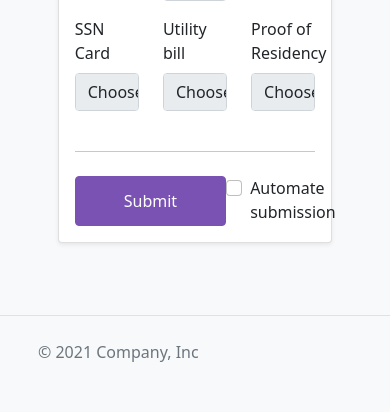
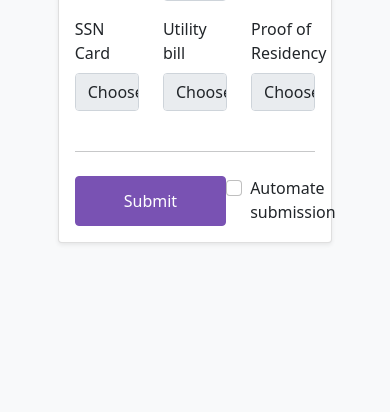
Before and after one commit to AlienZaki/FreezeMe, a Django app: page /client/new/ in a window 390 px wide. Shown: the part 1101-1513 px from the top of the page. After the commit the page ends 1345 px from the top, so only its background shows below. Run offline with Django 4.2, Linux system fonts and the light colour scheme; data comes from the database, SQL or seed files in the repository; parts of the project's set-up code (start-up, migrations or seed data) failed here and were passed over; some libraries are stand-ins or nearby versions.

Commit message:
remove footer

```diff
--- a/templates/base.html
+++ b/templates/base.html
@@ -93,22 +93,10 @@
 </main>
 
 <!-- footer -->
-<footer class="d-flex flex-wrap justify-content-between align-items-center py-3 my-4 border-top">
-    <div class="col-md-4 d-flex align-items-center">
-      <a href="/" class="mb-3 me-2 mb-md-0 text-muted text-decoration-none lh-1">
-        <svg class="bi" width="30" height="24"><use xlink:href="#bootstrap"></use></svg>
-      </a>
-      <span class="text-muted">© 2021 Company, Inc</span>
-    </div>
-
-    <ul class="nav col-md-4 justify-content-end list-unstyled d-flex">
-      <li class="ms-3">
-          <a class="text-muted" href="#">
-              <svg class="bi" width="24" height="24"><use xlink:href="#twitter"></use></svg>
-          </a>
-      </li>
-    </ul>
-  </footer>
+{#<footer class="d-flex align-items-end justify-content-between  py-0 my-4 border-top">#}
+{#    <span class="text-muted">© 2021 Company, Inc</span>#}
+{##}
+{#  </footer>#}
 
 <!-- Bootstrap core JS -->
 <script src="{% static './js/bootstrap.bundle.min.js' %}"></script>
```
Also changed, not shown: 1 other file.
